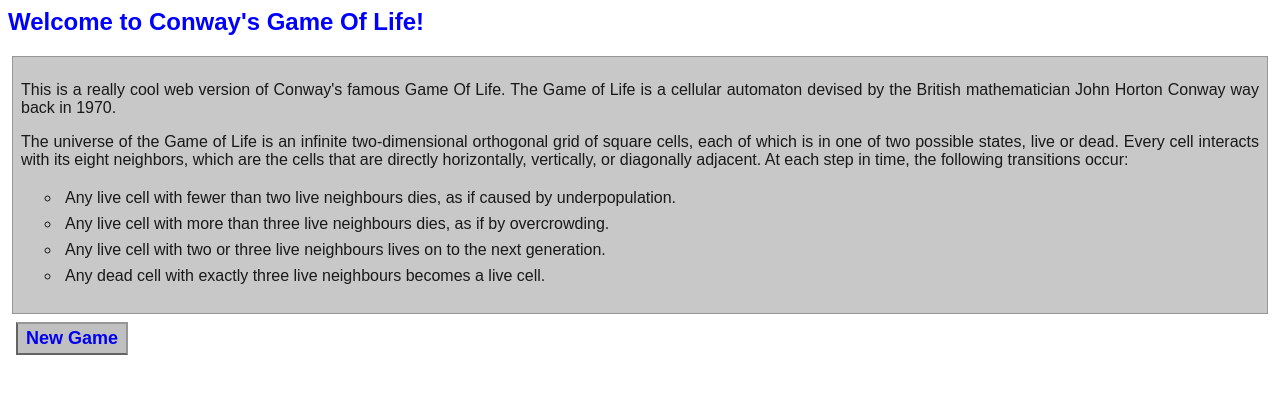
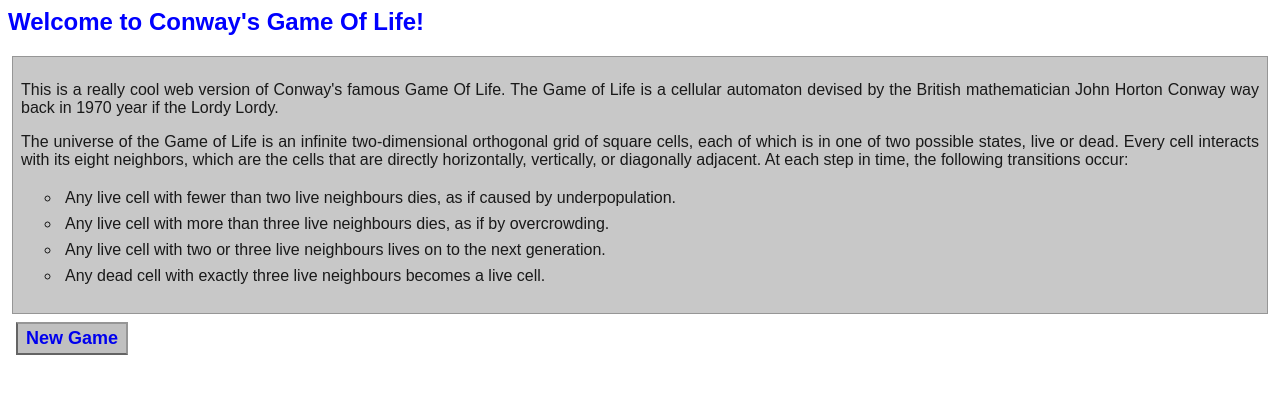
Before and after one commit to kubusb/gol, a Java web app: page / in a window 1280 px wide. Shown: the top 420 px of the page. Run offline with Spring Boot 4, a stand-in JSP engine, Linux system fonts and the light colour scheme; the project's own start-up code is not run, and a stand-in starts its controllers and pages.

Commit message:
Added some nile lordy text

```diff
--- a/gameoflife-web/src/main/webapp/WEB-INF/jsp/home.jsp
+++ b/gameoflife-web/src/main/webapp/WEB-INF/jsp/home.jsp
@@ -66,7 +66,7 @@
 <div class="intro">
     <p>This is a really cool web version of Conway's famous Game Of
         Life. The Game of Life is a cellular automaton devised by the British
-        mathematician John Horton Conway way back in 1970.</p>
+        mathematician John Horton Conway way back in 1970 year if the Lordy Lordy.</p>
 
     <p>The universe of the Game of Life is an infinite two-dimensional
         orthogonal grid of square cells, each of which is in one of two possible
```
